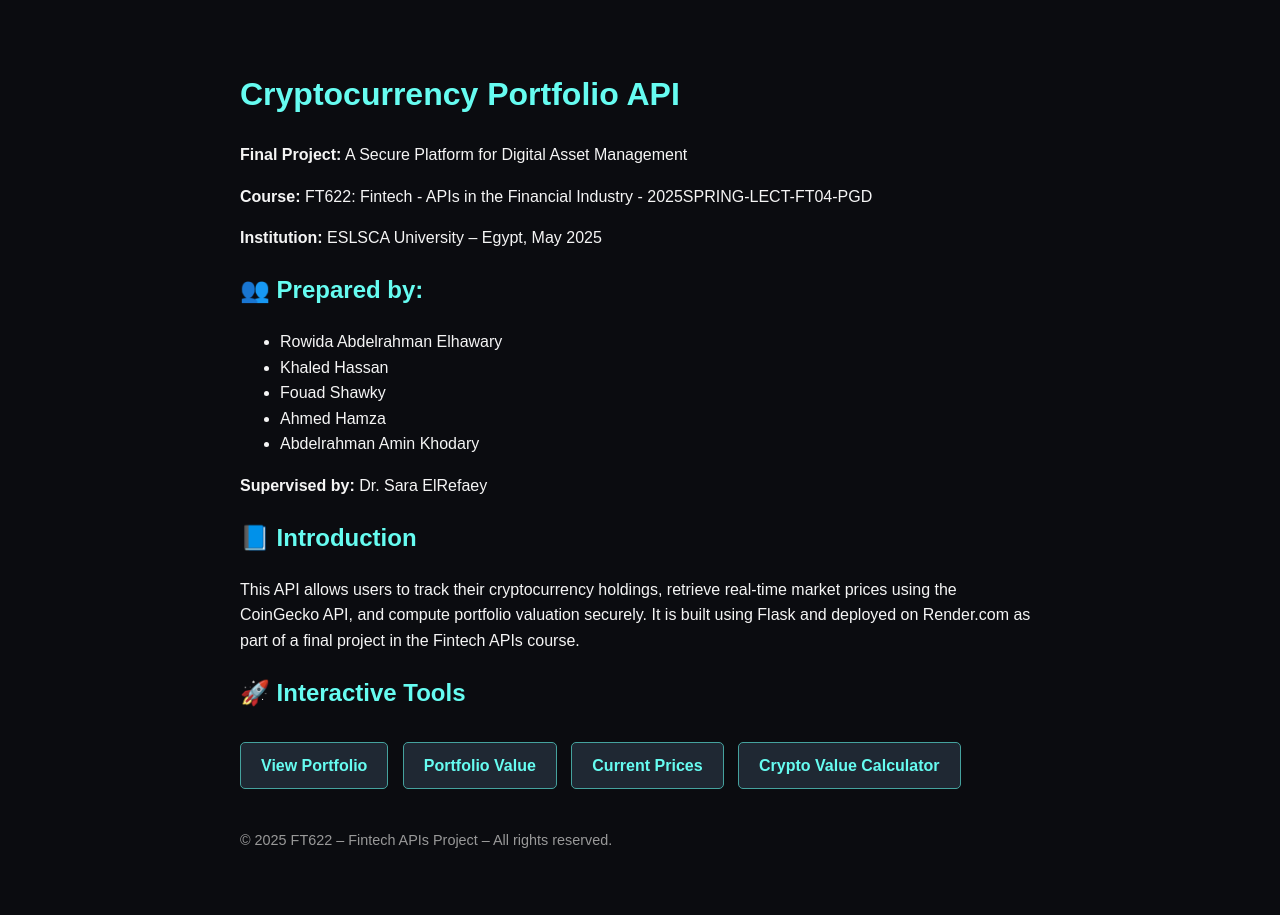
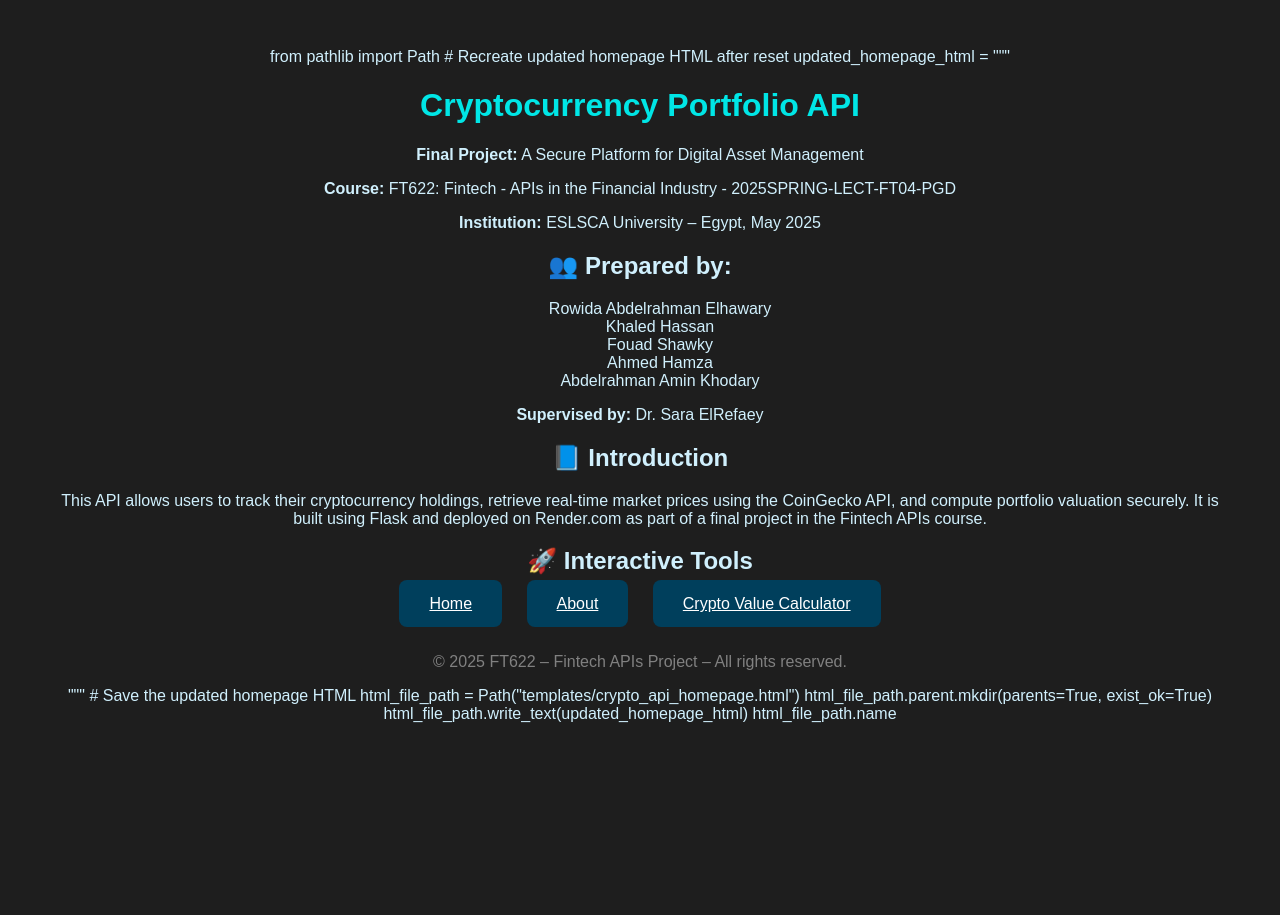
Before and after one commit to A2022KR/crypto-portfolio-api, a Flask app: page / in a window 1280 px wide. After the commit the page ends 723 px from the top, so only its background shows below. Run offline with Flask 3, Linux system fonts and the light colour scheme.

Commit message:
Update crypto_api_homepage.html

```diff
--- a/templates/crypto_api_homepage.html
+++ b/templates/crypto_api_homepage.html
@@ -1,4 +1,7 @@
+from pathlib import Path
 
+# Recreate updated homepage HTML after reset
+updated_homepage_html = """
 <!DOCTYPE html>
 <html lang="en">
 <head>
@@ -7,49 +10,39 @@
     <style>
         body {
             font-family: Arial, sans-serif;
-            background-color: #0b0c10;
-            color: #f5f5f5;
+            background-color: #1e1e1e;
+            color: #d0f0fd;
+            text-align: center;
             padding: 40px;
-            line-height: 1.6;
         }
-        h1, h2 {
-            color: #66fcf1;
+        h1 {
+            color: #00e6e6;
         }
-        a.button {
-            display: inline-block;
-            padding: 10px 20px;
-            margin: 10px 10px 10px 0;
-            background-color: #1f2833;
-            color: #66fcf1;
-            border: 1px solid #45a29e;
-            border-radius: 5px;
-            text-decoration: none;
-            font-weight: bold;
+        .button {
+            background-color: #003f5c;
+            color: white;
+            padding: 15px 30px;
+            margin: 10px;
+            border: none;
+            cursor: pointer;
+            border-radius: 8px;
+            font-size: 16px;
+            transition: background-color 0.3s;
         }
-        a.button:hover {
-            background-color: #45a29e;
-            color: #0b0c10;
-        }
-        .container {
-            max-width: 800px;
-            margin: auto;
-        }
-        .footer {
-            margin-top: 30px;
-            font-size: 0.9em;
-            color: #999;
+        .button:hover {
+            background-color: #2f4b7c;
         }
     </style>
 </head>
 <body>
-    <div class="container">
     <h1>Cryptocurrency Portfolio API</h1>
+
     <p><strong>Final Project:</strong> A Secure Platform for Digital Asset Management</p>
     <p><strong>Course:</strong> FT622: Fintech - APIs in the Financial Industry - 2025SPRING-LECT-FT04-PGD</p>
     <p><strong>Institution:</strong> ESLSCA University – Egypt, May 2025</p>
 
     <h2>👥 Prepared by:</h2>
-        <ul>
+    <ul style="list-style-type: none;">
         <li>Rowida Abdelrahman Elhawary</li>
         <li>Khaled Hassan</li>
         <li>Fouad Shawky</li>
@@ -61,18 +54,26 @@
 
     <h2>📘 Introduction</h2>
     <p>
-            This API allows users to track their cryptocurrency holdings, retrieve real-time market prices using the CoinGecko API, and compute portfolio valuation securely. It is built using Flask and deployed on Render.com as part of a final project in the Fintech APIs course.
+        This API allows users to track their cryptocurrency holdings, retrieve real-time market prices using
+        the CoinGecko API, and compute portfolio valuation securely. It is built using Flask and deployed on
+        Render.com as part of a final project in the Fintech APIs course.
     </p>
 
     <h2>🚀 Interactive Tools</h2>
-        <a class="button" href="/portfolio">View Portfolio</a>
-        <a class="button" href="/portfolio/value">Portfolio Value</a>
-        <a class="button" href="/prices/current">Current Prices</a>
-        <a class="button" href="/calculator">Crypto Value Calculator</a>
+    <a href="/" class="button">Home</a>
+    <a href="/about" class="button">About</a>
+    <a href="/calculator" class="button">Crypto Value Calculator</a>
 
-        <div class="footer">
-            <p>© 2025 FT622 – Fintech APIs Project – All rights reserved.</p>
-        </div>
-    </div>
+    <footer style="margin-top: 40px;">
+        <p style="color: gray;">© 2025 FT622 – Fintech APIs Project – All rights reserved.</p>
+    </footer>
 </body>
 </html>
+"""
+
+# Save the updated homepage HTML
+html_file_path = Path("templates/crypto_api_homepage.html")
+html_file_path.parent.mkdir(parents=True, exist_ok=True)
+html_file_path.write_text(updated_homepage_html)
+
+html_file_path.name
```
Lines whose indentation alone changed are shown as unchanged.
